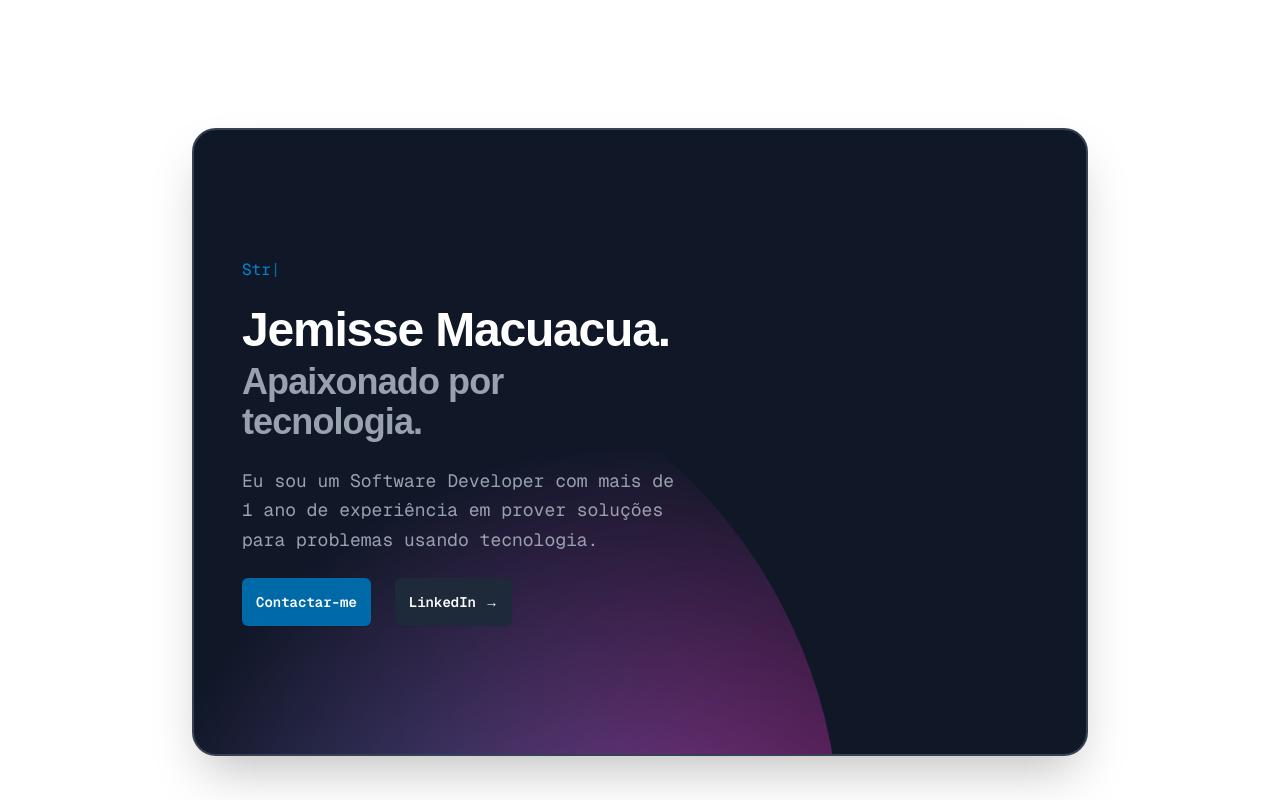
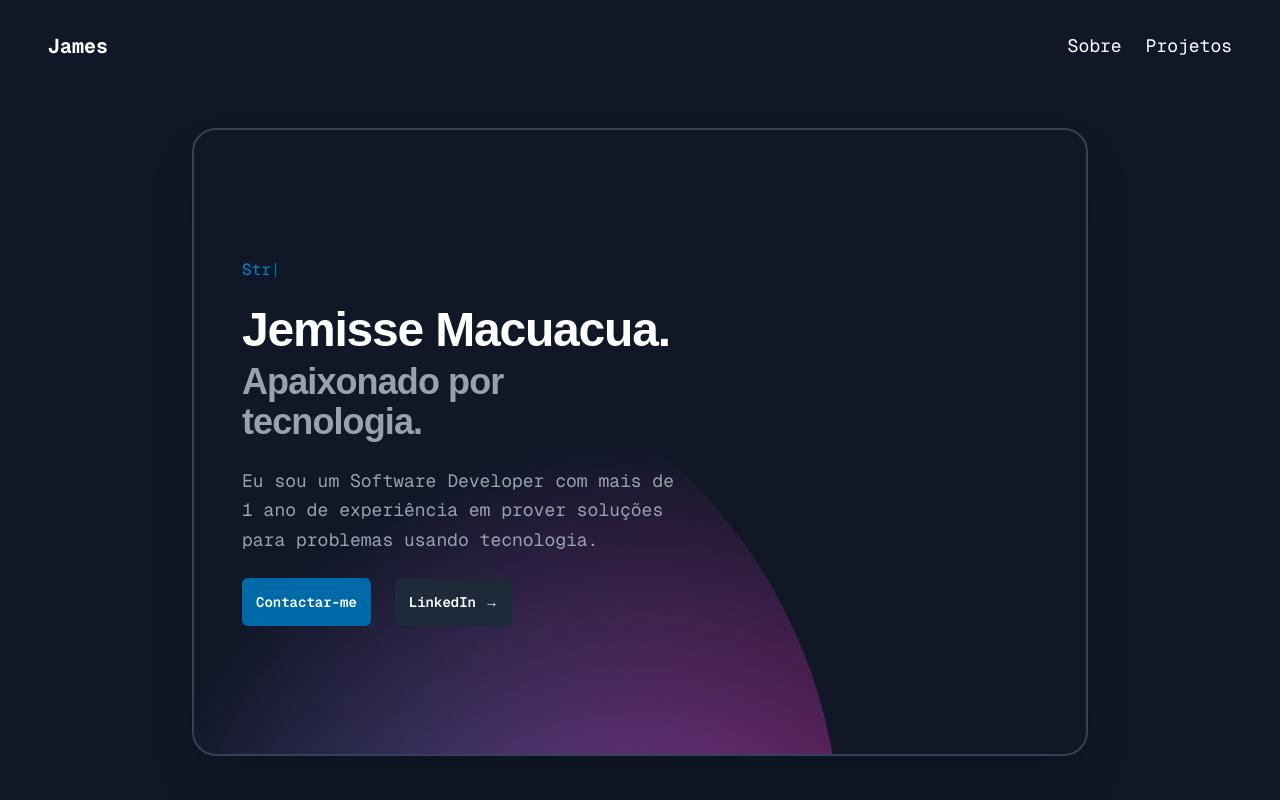
Before and after one commit to Jemissemacuacua/Portifolio-Nextjs, a Next.js app in the folder my-app/: page / in a window 1280 px wide. Shown: the top 800 px of the page. Built offline with nearby package versions, Linux system fonts and the light colour scheme.

Commit message:
chore: remove componente Filmes.tsx do portfólio

```diff
--- a/my-app/app/sections/CtaJemisse.tsx
+++ b/my-app/app/sections/CtaJemisse.tsx
@@ -1,13 +1,14 @@
-"use client";
-import EfeitoEscrever from "./EfeitoEscrever";
-import NavbarCTA from "./NavBar";
+"use client"
+import EfeitoEscrever from "./EfeitoEscrever"
+import NavbarCTA from "./NavBar"
 
 function JemisseCta() {
   return (
     <div className="bg-gray-900">
-      <NavbarCTA/>
-      <div className="relative isolate overflow-hidden bg-white px-3 py-20 sm:py-32 lg:overflow-visible lg:px-0">
+      <NavbarCTA />
+      <div className="relative isolate overflow-hidden bg-gradient-to-br from-sky-00 to-[#101828] px-3 py-20 sm:py-32 lg:overflow-visible lg:px-0">
         <div className="mx-auto max-w-4xl">
+          {/* Card original mantido totalmente intacto */}
           <div className="relative isolate overflow-hidden bg-gray-900 px-6 py-16 shadow-2xl rounded-3xl sm:px-8 md:py-20 lg:flex lg:gap-x-20 lg:px-12 border-2 border-gray-700">
             <svg
               viewBox="0 0 1024 1024"
@@ -27,16 +28,15 @@ function JemisseCta() {
               <EfeitoEscrever />
 
               <div className="space-y-2">
-              <h2 className="text-4xl font-semibold tracking-tight text-white sm:text-5xl">
-                Jemisse Macuacua.
-              </h2>
+                <h2 className="text-4xl font-semibold tracking-tight text-white sm:text-5xl">Jemisse Macuacua.</h2>
                 <h2 className="text-3xl font-semibold tracking-tight text-gray-400 sm:text-4xl">
                   Apaixonado por tecnologia.
                 </h2>
               </div>
 
               <p className="text-lg leading-relaxed text-gray-400 font-mono">
-              Eu sou um Software Developer com mais de 1 ano de experiência em prover soluções para problemas usando tecnologia.
+                Eu sou um Software Developer com mais de 1 ano de experiência em prover soluções para problemas usando
+                tecnologia.
               </p>
 
               <div className="flex gap-x-6 lg:justify-start font-mono">
@@ -58,7 +58,7 @@ function JemisseCta() {
         </div>
       </div>
     </div>
-  );
+  )
 }
 
 export default JemisseCta;
```
Lines whose indentation alone changed are shown as unchanged.
